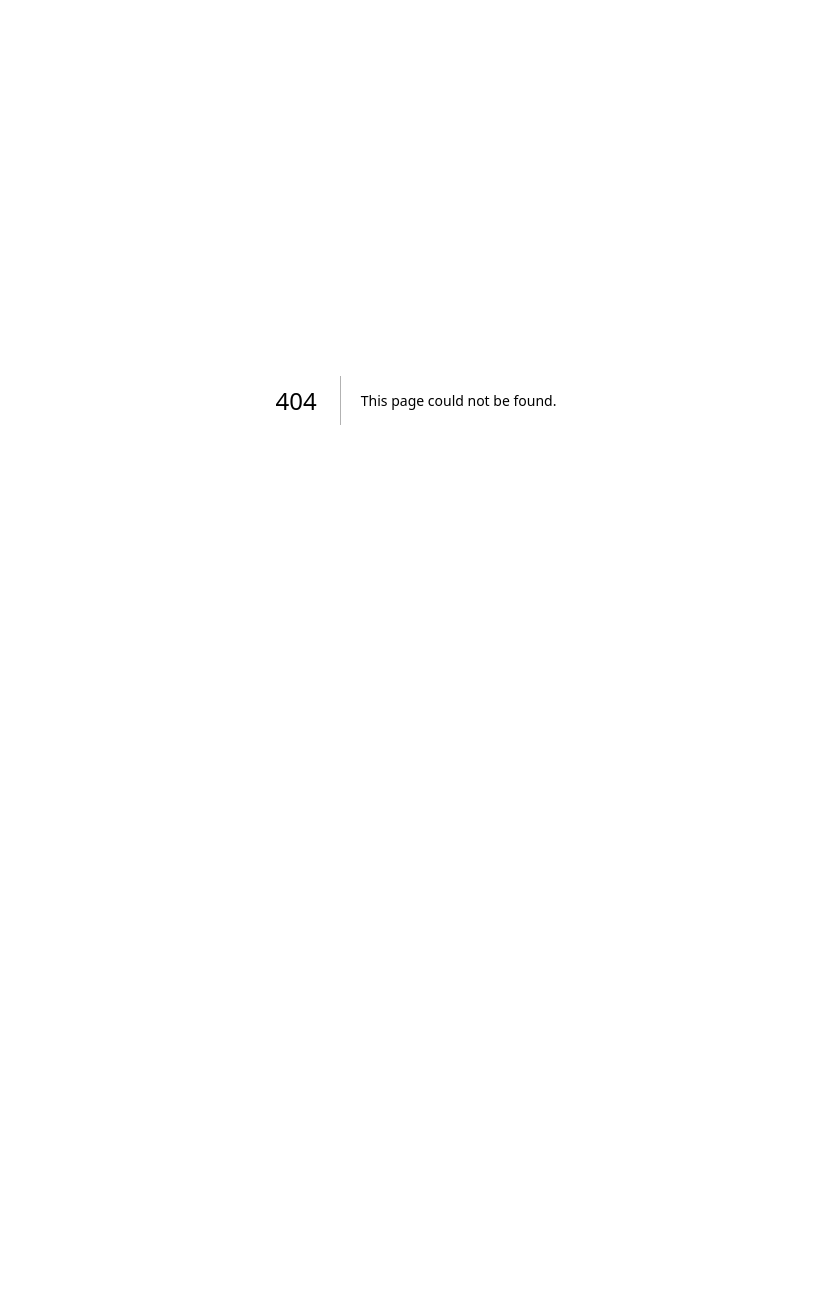
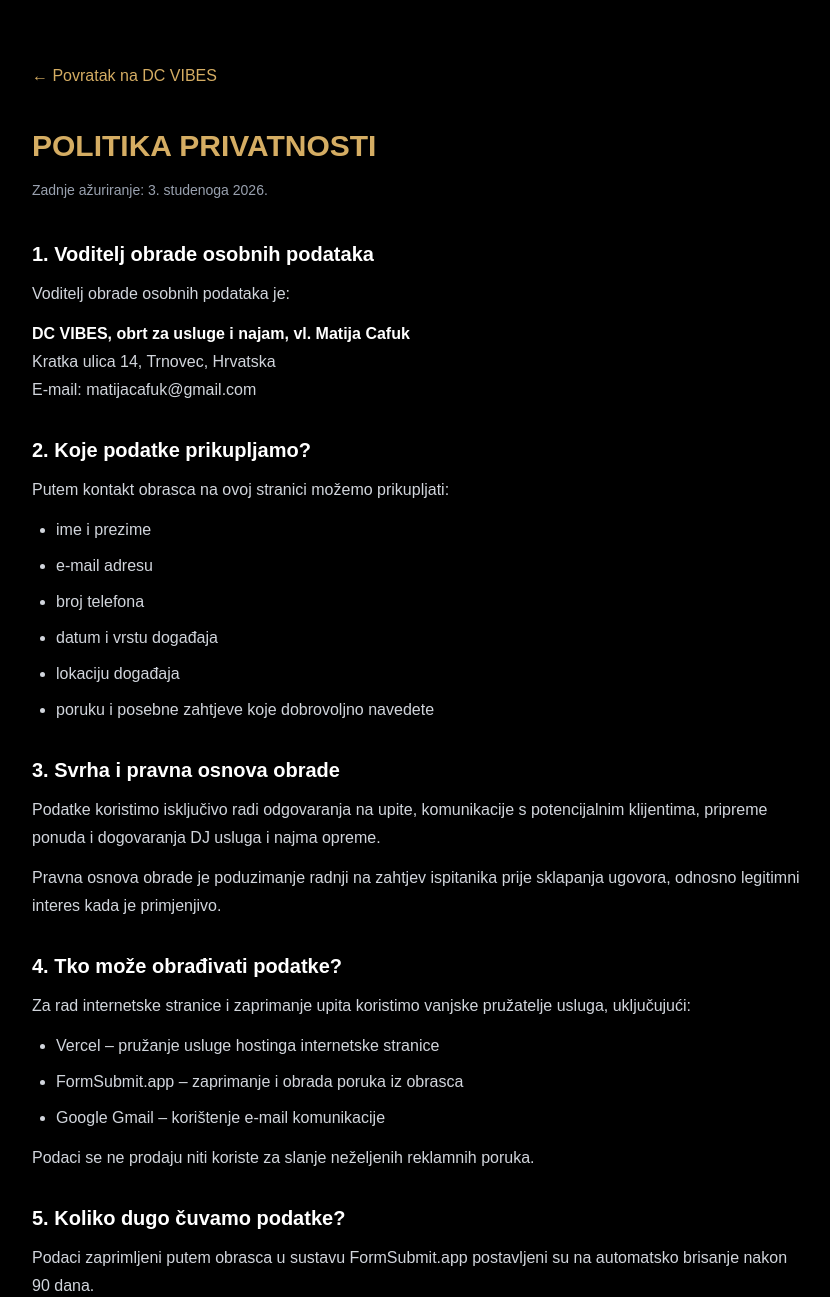
Before and after one commit to matijacafuk-cmd/dc-vibes-website, a Next.js app: page /privatnost in a window 1280 px wide. Before the commit this address had no page. Shown: the top 1297 px of the page, without its empty margins (224-1054 px from the left). Before the commit the page ends 800 px from the top, so only its background shows below. Built offline with nearby package versions, Linux system fonts and the light colour scheme.

Commit message:
Create page.tsx

```diff
--- /dev/null
+++ b/app/privatnost/page.tsx
@@ -0,0 +1,178 @@
+
+export default function Privatnost() {
+  return (
+    <main className="min-h-screen bg-black px-6 py-16 text-white">
+      <div className="mx-auto max-w-3xl">
+        <a href="/" className="mb-10 inline-block text-[#d5ad63]">
+          ← Povratak na DC VIBES
+        </a>
+
+        <h1 className="mb-4 text-3xl font-bold text-[#d5ad63]">
+          POLITIKA PRIVATNOSTI
+        </h1>
+
+        <p className="mb-10 text-sm text-gray-400">
+          Zadnje ažuriranje: 3. studenoga 2026.
+        </p>
+
+        <div className="space-y-8 leading-7 text-gray-300">
+          <section>
+            <h2 className="mb-3 text-xl font-bold text-white">
+              1. Voditelj obrade osobnih podataka
+            </h2>
+            <p>
+              Voditelj obrade osobnih podataka je:
+            </p>
+            <p className="mt-3">
+              <strong className="text-white">
+                DC VIBES, obrt za usluge i najam, vl. Matija Cafuk
+              </strong>
+              <br />
+              Kratka ulica 14, Trnovec, Hrvatska
+              <br />
+              E-mail: matijacafuk@gmail.com
+            </p>
+          </section>
+
+          <section>
+            <h2 className="mb-3 text-xl font-bold text-white">
+              2. Koje podatke prikupljamo?
+            </h2>
+            <p>
+              Putem kontakt obrasca na ovoj stranici možemo prikupljati:
+            </p>
+            <ul className="mt-3 list-disc space-y-2 pl-6">
+              <li>ime i prezime</li>
+              <li>e-mail adresu</li>
+              <li>broj telefona</li>
+              <li>datum i vrstu događaja</li>
+              <li>lokaciju događaja</li>
+              <li>poruku i posebne zahtjeve koje dobrovoljno navedete</li>
+            </ul>
+          </section>
+
+          <section>
+            <h2 className="mb-3 text-xl font-bold text-white">
+              3. Svrha i pravna osnova obrade
+            </h2>
+            <p>
+              Podatke koristimo isključivo radi odgovaranja na upite,
+              komunikacije s potencijalnim klijentima, pripreme ponuda
+              i dogovaranja DJ usluga i najma opreme.
+            </p>
+            <p className="mt-3">
+              Pravna osnova obrade je poduzimanje radnji na zahtjev
+              ispitanika prije sklapanja ugovora, odnosno legitimni
+              interes kada je primjenjivo.
+            </p>
+          </section>
+
+          <section>
+            <h2 className="mb-3 text-xl font-bold text-white">
+              4. Tko može obrađivati podatke?
+            </h2>
+            <p>
+              Za rad internetske stranice i zaprimanje upita koristimo
+              vanjske pružatelje usluga, uključujući:
+            </p>
+            <ul className="mt-3 list-disc space-y-2 pl-6">
+              <li>Vercel – pružanje usluge hostinga internetske stranice</li>
+              <li>FormSubmit.app – zaprimanje i obrada poruka iz obrasca</li>
+              <li>Google Gmail – korištenje e-mail komunikacije</li>
+            </ul>
+            <p className="mt-3">
+              Podaci se ne prodaju niti koriste za slanje neželjenih
+              reklamnih poruka.
+            </p>
+          </section>
+
+          <section>
+            <h2 className="mb-3 text-xl font-bold text-white">
+              5. Koliko dugo čuvamo podatke?
+            </h2>
+            <p>
+              Podaci zaprimljeni putem obrasca u sustavu FormSubmit.app
+              postavljeni su na automatsko brisanje nakon 90 dana.
+            </p>
+            <p className="mt-3">
+              Poruke zaprimljene putem e-maila mogu se čuvati dok je
+              to potrebno za obradu upita, komunikaciju i ostvarivanje
+              eventualnih pravnih obveza ili zahtjeva.
+            </p>
+          </section>
+
+          <section>
+            <h2 className="mb-3 text-xl font-bold text-white">
+              6. Vaša prava
+            </h2>
+            <p>
+              U skladu s važećim propisima o zaštiti osobnih podataka
+              imate pravo zatražiti:
+            </p>
+            <ul className="mt-3 list-disc space-y-2 pl-6">
+              <li>pristup svojim osobnim podacima</li>
+              <li>ispravak netočnih podataka</li>
+              <li>brisanje podataka kada su za to ispunjeni uvjeti</li>
+              <li>ograničenje obrade</li>
+              <li>prigovor na obradu kada je primjenjivo</li>
+              <li>prenosivost podataka kada je primjenjivo</li>
+            </ul>
+            <p className="mt-3">
+              Za ostvarivanje svojih prava možete nam se obratiti
+              na adresu: matijacafuk@gmail.com.
+            </p>
+          </section>
+
+          <section>
+            <h2 className="mb-3 text-xl font-bold text-white">
+              7. Pravo na pritužbu
+            </h2>
+            <p>
+              Ako smatrate da se vaši osobni podaci obrađuju protivno
+              propisima, imate pravo podnijeti pritužbu Agenciji za
+              zaštitu osobnih podataka (AZOP).
+            </p>
+            <p className="mt-3">
+              <a
+                href="https://azop.hr/"
+                target="_blank"
+                rel="noreferrer"
+                className="text-[#d5ad63] underline"
+              >
+                Službena stranica AZOP-a
+              </a>
+            </p>
+          </section>
+
+          <section>
+            <h2 className="mb-3 text-xl font-bold text-white">
+              8. Kolačići
+            </h2>
+            <p>
+              Ova internetska stranica ne koristi Google Analytics
+              ni Facebook Pixel. Tehnički kolačići i drugi podaci
+              koje mogu koristiti hosting ili vanjske usluge ovise
+              o njihovom načinu rada.
+            </p>
+          </section>
+
+          <section>
+            <h2 className="mb-3 text-xl font-bold text-white">
+              9. Izmjene politike privatnosti
+            </h2>
+            <p>
+              Ovu politiku privatnosti možemo povremeno ažurirati
+              radi usklađivanja s promjenama propisa ili načina
+              poslovanja. Važeća verzija uvijek će biti dostupna
+              na ovoj internetskoj stranici.
+            </p>
+          </section>
+        </div>
+
+        <div className="mt-14 border-t border-[#d5ad63]/30 pt-6 text-center text-sm text-gray-500">
+          © 2026 DC VIBES – Sva prava pridržana.
+        </div>
+      </div>
+    </main>
+  );
+}
```
